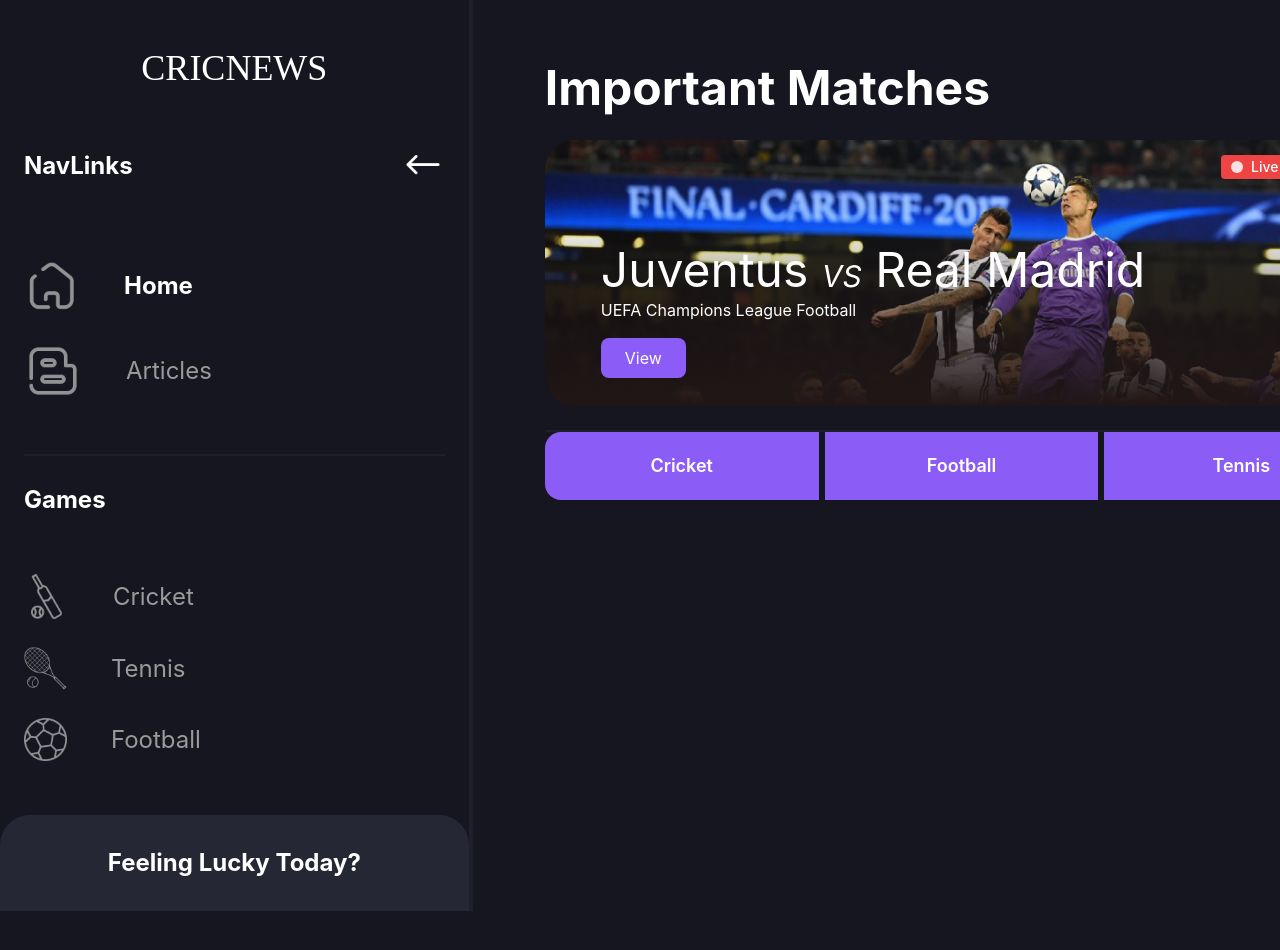
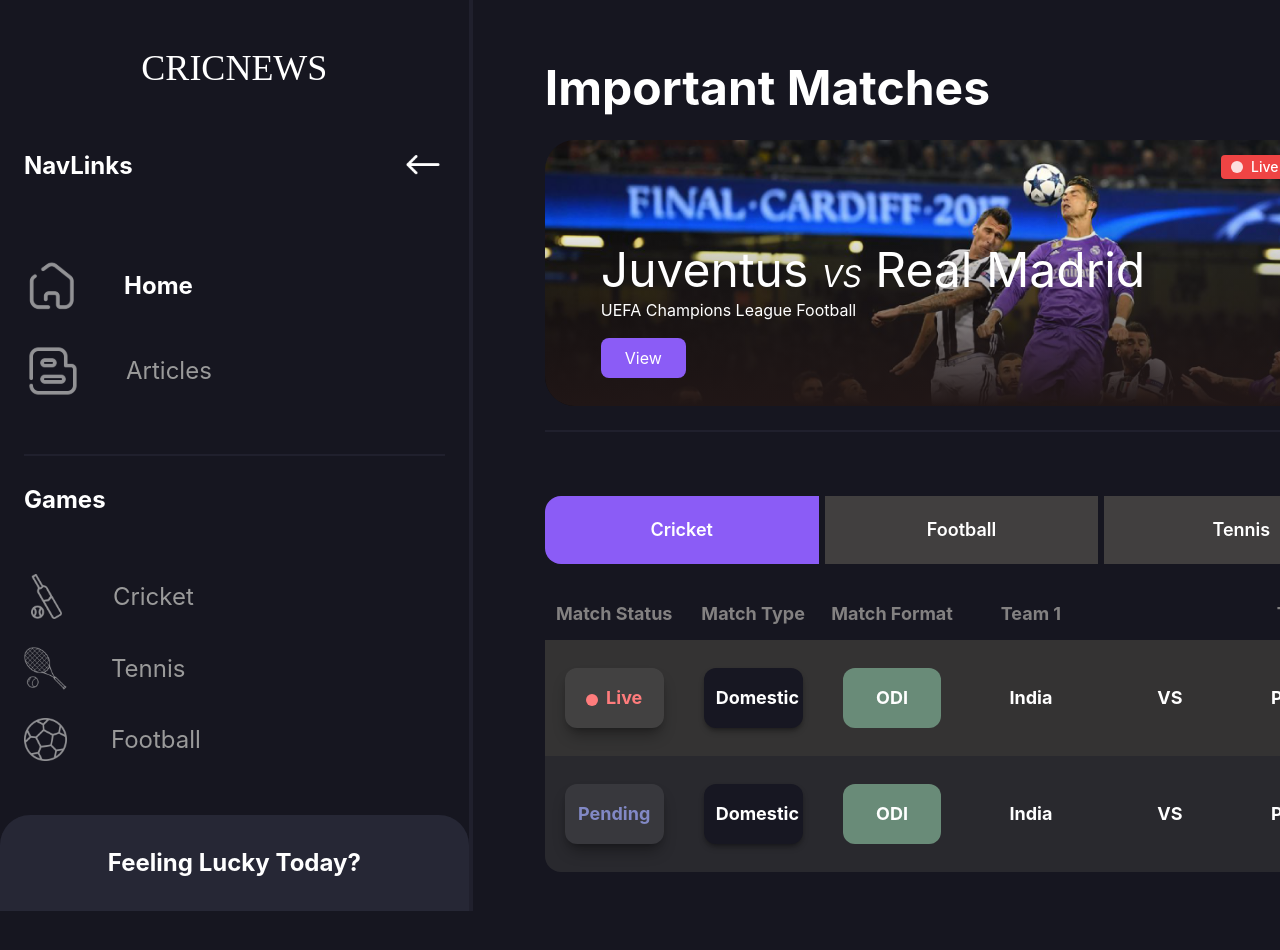
Before and after one commit to palashnath880/ingelt-assignment, a React (Create React App) app: page / in a window 1280 px wide. Shown: the top 950 px of the page. Built offline with nearby package versions, Linux system fonts and the light colour scheme; a web font is replaced by a local one.

Commit message:
Match Status Added

```diff
--- a/src/pages/Home/Home.js
+++ b/src/pages/Home/Home.js
@@ -9,7 +9,7 @@ const Home = () => {
             <div className='mt-7 pb-6 border-b-2 border-[#20202D]'>
                 <Slider />
             </div>
-            <div>
+            <div className='mt-16'>
                 <MatchStatus />
             </div>
         </div>
--- a/src/pages/Home/MatchStatus/MatchStatus.js
+++ b/src/pages/Home/MatchStatus/MatchStatus.js
@@ -1,20 +1,81 @@
 import React from 'react';
 
 const MatchStatus = () => {
+
+    const matchs = [
+        { match: 'Cricket', status: 'Live', type: 'Domestic', format: 'ODI', team1: 'Afghanistan', team2: 'Pakistan' },
+        { match: 'Cricket', status: 'Pending', type: 'Domestic', format: 'ODI', team1: 'Bangladesh', team2: 'Afghanistan' },
+        { match: 'Cricket', status: 'Pending', type: 'Domestic', format: 'ODI', team1: 'India', team2: 'Bangladesh' },
+        { match: 'Football', status: 'Pending', type: 'Domestic', format: 'ODI', team1: 'Argentina', team2: 'Brasil' },
+        { match: 'Football', status: 'Live', type: 'Domestic', format: 'ODI', team1: 'Switzerland', team2: 'Netherland' },
+        { match: 'Football', status: 'Pending', type: 'Domestic', format: 'ODI', team1: 'India', team2: 'Pakistan' },
+    ];
+
     return (
         <div>
             <div className="">
+                <div>
                     <ul className="flex text-white flex-wrap w-full gap-1.5 rounded-2xl overflow-hidden">
                         <li className='flex-1'>
                             <button className="w-full text-lg py-5 text-center bg-violet-500 font-semibold" type="button">Cricket</button>
                         </li>
                         <li className='flex-1'>
-                        <button className="w-full text-lg py-5 text-center bg-violet-500 font-semibold" type="button">Football</button>
+                            <button className="w-full text-lg py-5 text-center bg-[#413F3F] font-semibold" type="button">Football</button>
                         </li>
                         <li className='flex-1'>
-                        <button className="w-full text-lg py-5 text-center bg-violet-500 font-semibold" type="button">Tennis</button>
+                            <button className="w-full text-lg py-5 text-center bg-[#413F3F] font-semibold" type="button">Tennis</button>
                         </li>
                     </ul>
+                </div>
+                <div className='mt-6'>
+                    <div className=''>
+                        <table className='table-fixed w-full rounded-2xl overflow-hidden'>
+                            <thead className='-mt-11'>
+                                <tr className='text-lg font-bold text-[#838181]'>
+                                    <th className='py-3'>Match Status</th>
+                                    <th className='py-3'>Match Type</th>
+                                    <th className='py-3'>Match Format</th>
+                                    <th className='py-3'>Team 1</th>
+                                    <th className='py-3'></th>
+                                    <th className='py-3'>Team 2</th>
+                                </tr>
+                            </thead>
+                            <tbody>
+                                <tr className='text-center odd:bg-[#343333] even:bg-[#29292E] text-lg font-bold text-white'>
+                                    <td className='py-7 px-5'>
+                                        <span className='flex items-center justify-center gap-2 shadow-lg shadow-[#00000050] py-4 px-3 rounded-xl bg-[#ffffff12] text-[#FF7C7C]'>
+                                            <span className='block mt-1 w-3 h-3 bg-[#FF7C7C] rounded-full'></span>
+                                            Live
+                                        </span>
+                                    </td>
+                                    <td className='py-7 px-5'>
+                                        <span className='block shadow-lg shadow-[#00000050] py-4 px-3 rounded-xl bg-[#171722] shadow-md'>Domestic</span>
+                                    </td>
+                                    <td className='py-7 px-5'>
+                                        <span className='block py-4 px-3 rounded-xl bg-[#698B78]'>ODI</span>
+                                    </td>
+                                    <td className='py-7'>India</td>
+                                    <td className='py-7'>VS</td>
+                                    <td className='py-7'>Pakistan</td>
+                                </tr>
+                                <tr className='text-center odd:bg-[#343333] even:bg-[#29292E] text-lg font-bold text-white'>
+                                    <td className='py-7 px-5'>
+                                        <span className='block shadow-lg shadow-[#00000050] py-4 px-3 rounded-xl bg-[#ffffff12] text-[#8289C6]'>Pending</span>
+                                    </td>
+                                    <td className='py-7 px-5'>
+                                        <span className='block shadow-lg shadow-[#00000050] py-4 px-3 rounded-xl bg-[#171722] shadow-md'>Domestic</span>
+                                    </td>
+                                    <td className='py-7 px-5'>
+                                        <span className='block py-4 px-3 rounded-xl bg-[#698B78]'>ODI</span>
+                                    </td>
+                                    <td className='py-7'>India</td>
+                                    <td className='py-7'>VS</td>
+                                    <td className='py-7'>Pakistan</td>
+                                </tr>
+                            </tbody>
+                        </table>
+                    </div>
+                </div>
             </div>
         </div>
     );
```
Lines whose indentation alone changed are shown as unchanged.
